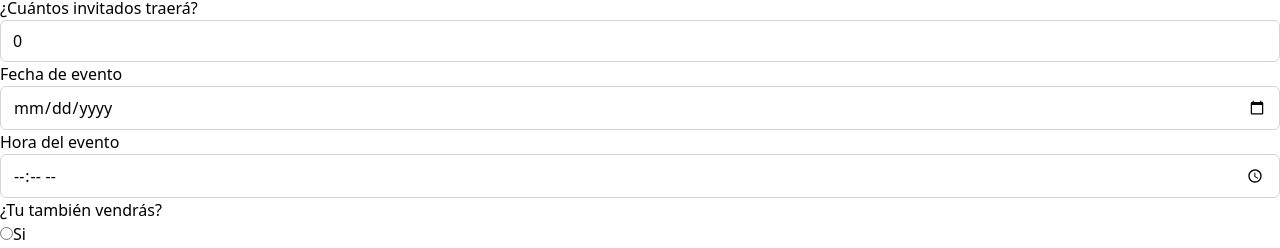
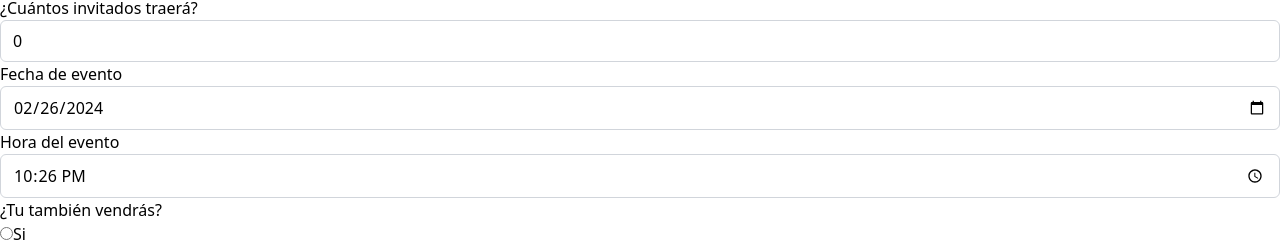
Before and after one commit to willjean29/react-zustand, a React (Vite) app: page /dashboard/wedding-invitation in a window 1280 px wide. Shown: the part 916-1164 px from the top of the page. Built offline with nearby package versions, Linux system fonts and the light colour scheme.

Commit message:
wedding: implement date slice

```diff
--- a/src/pages/03-slices/WeddingInvitationPage.tsx
+++ b/src/pages/03-slices/WeddingInvitationPage.tsx
@@ -10,6 +10,12 @@ export const WeddingInvitationPage = () => {
 
   const guestCount = useWeddingBoundStore((state) => state.guestCount);
   const setGuestCount = useWeddingBoundStore((state) => state.setGuestCount);
+
+  const eventYYYYMMDD = useWeddingBoundStore((state) => state.eventYYYYMMDD());
+  const eventHHMM = useWeddingBoundStore((state) => state.eventHHMM());
+
+  const setEventDate = useWeddingBoundStore((state) => state.setEventDate);
+  const setEventTime = useWeddingBoundStore((state) => state.setEventTime);
 
   return (
     <>
@@ -66,13 +72,13 @@ export const WeddingInvitationPage = () => {
               <div className="w-full px-3 sm:w-1/2">
                 <div className="mb-5">
                   <label className="mb-3 block text-base font-medium text-[#07074D]">Fecha de evento</label>
-                  <input type="date" name="eventDate" id="eventDate" />
+                  <input type="date" name="eventDate" id="eventDate" value={eventYYYYMMDD} onChange={(event) => setEventDate(event.target.value)} />
                 </div>
               </div>
               <div className="w-full px-3 sm:w-1/2">
                 <div className="mb-5">
                   <label className="mb-3 block text-base font-medium text-[#07074D]">Hora del evento</label>
-                  <input type="time" name="eventTime" id="eventTime" />
+                  <input type="time" name="eventTime" id="eventTime" value={eventHHMM} onChange={(event) => setEventTime(event.target.value)} />
                 </div>
               </div>
             </div>
--- /dev/null
+++ b/src/stores/wedding/date.slice.ts
@@ -0,0 +1,47 @@
+import { StateCreator } from "zustand";
+
+export interface DateSlice {
+  eventDate: Date;
+  eventYYYYMMDD: () => string;
+  eventHHMM: () => string;
+  setEventDate(partialDate: string): void;
+  setEventTime: (partialTime: string) => void;
+}
+
+export const createDateSlice: StateCreator<DateSlice, [["zustand/devtools", never]]> = (set, get) => ({
+  eventDate: new Date(),
+  eventYYYYMMDD: () => {
+    return get().eventDate.toISOString().split("T")[0];
+  },
+  eventHHMM: () => {
+    const hours = get().eventDate.getHours().toString().padStart(2, "0");
+    const minutes = get().eventDate.getMinutes().toString().padStart(2, "0");
+    return `${hours}:${minutes}`;
+  },
+  setEventDate: (partialDate: string) =>
+    set(
+      (state) => {
+        const date = new Date(partialDate);
+        const year = date.getFullYear();
+        const month = date.getMonth();
+        const day = date.getDate();
+        const newDate = new Date(state.eventDate);
+        newDate.setFullYear(year, month, day);
+        return { eventDate: newDate };
+      },
+      false,
+      "setEventDate"
+    ),
+  setEventTime: (partialTime: string) =>
+    set(
+      (state) => {
+        const hours = parseInt(partialTime.split(":")[0]);
+        const minutes = parseInt(partialTime.split(":")[1]);
+        const newDate = new Date(state.eventDate);
+        newDate.setHours(hours, minutes);
+        return { eventDate: newDate };
+      },
+      false,
+      "setEventTime"
+    ),
+});
--- a/src/stores/wedding/index.ts
+++ b/src/stores/wedding/index.ts
@@ -2,10 +2,12 @@ import { devtools } from "zustand/middleware";
 import { PersonSlice, createPersonSlice } from "./person.slice";
 import { create } from "zustand";
 import { createGuestSlice, GuestSlice } from "./guest.slice";
-type WeddingStore = PersonSlice & GuestSlice;
+import { createDateSlice, DateSlice } from "./date.slice";
+type WeddingStore = PersonSlice & GuestSlice & DateSlice;
 export const useWeddingBoundStore = create<WeddingStore>()(
   devtools((...a) => ({
     ...createPersonSlice(...a),
     ...createGuestSlice(...a),
+    ...createDateSlice(...a),
   }))
 );
```
